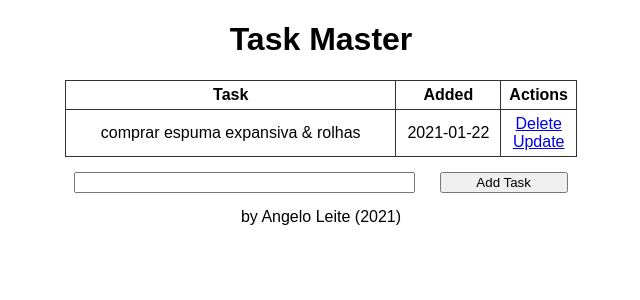
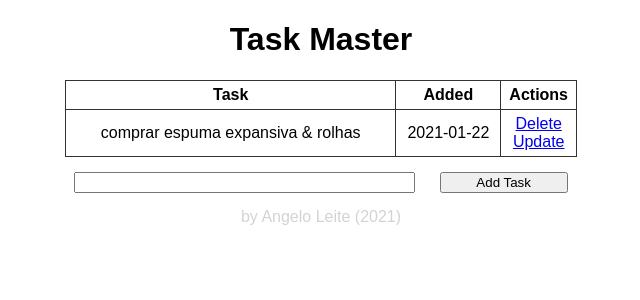
Before and after one commit to angelolmg/flask-taskmaster, a Flask app: page / in a window 1280 px wide. Shown: the top 300 px of the page, without its empty margins (319-959 px from the left). Run offline with Flask 2, Linux system fonts and the light colour scheme; data comes from the database, SQL or seed files in the repository.

Commit message:
Update footer

```diff
--- a/templates/base.html
+++ b/templates/base.html
@@ -9,5 +9,5 @@
 <body>
     {% block body %}{% endblock %}
 </body>
-<footer>by Angelo Leite (2021)</footer>
+<footer style="color:lightgrey;">by Angelo Leite (2021)</footer>
 </html>
```
